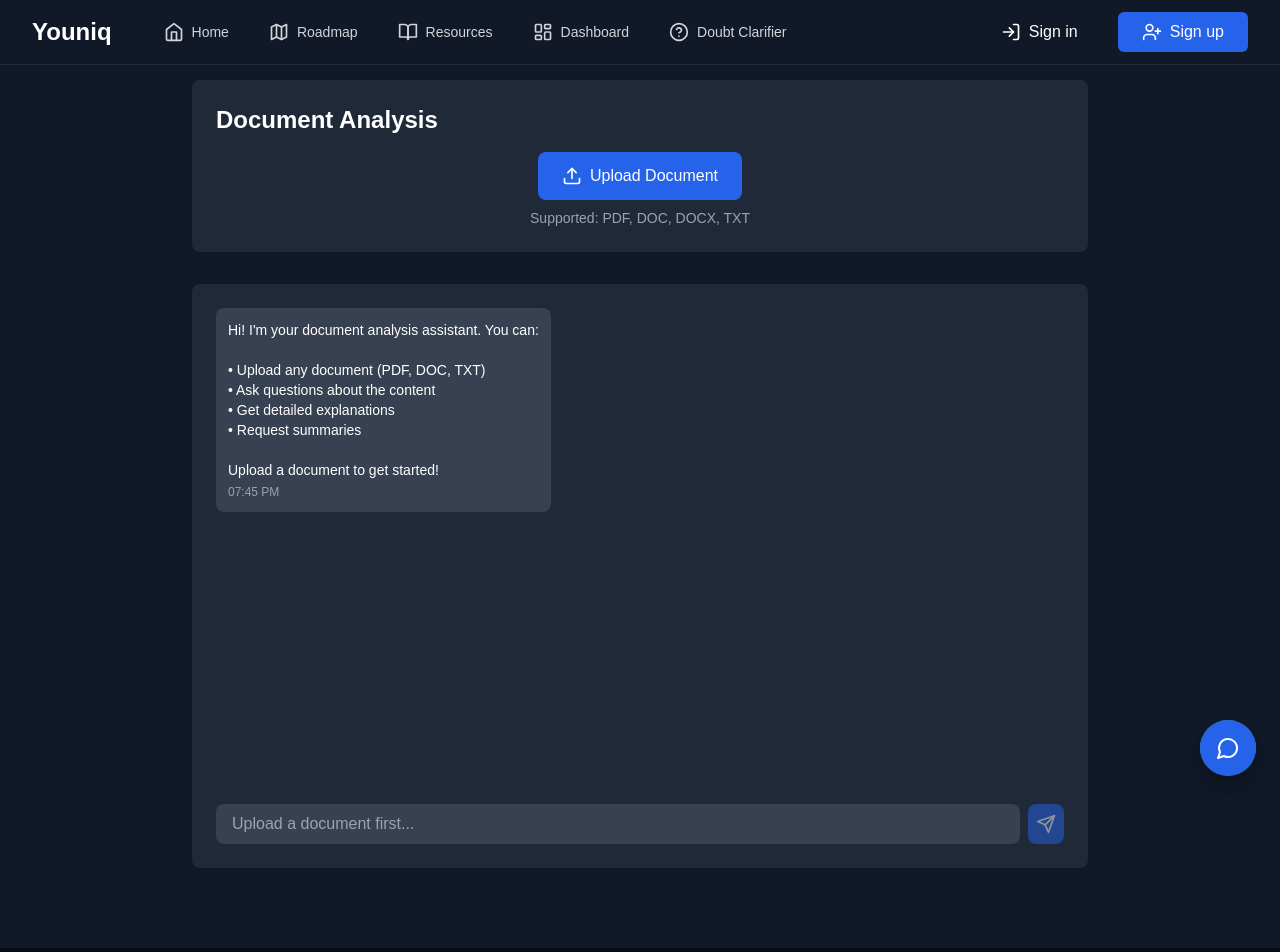
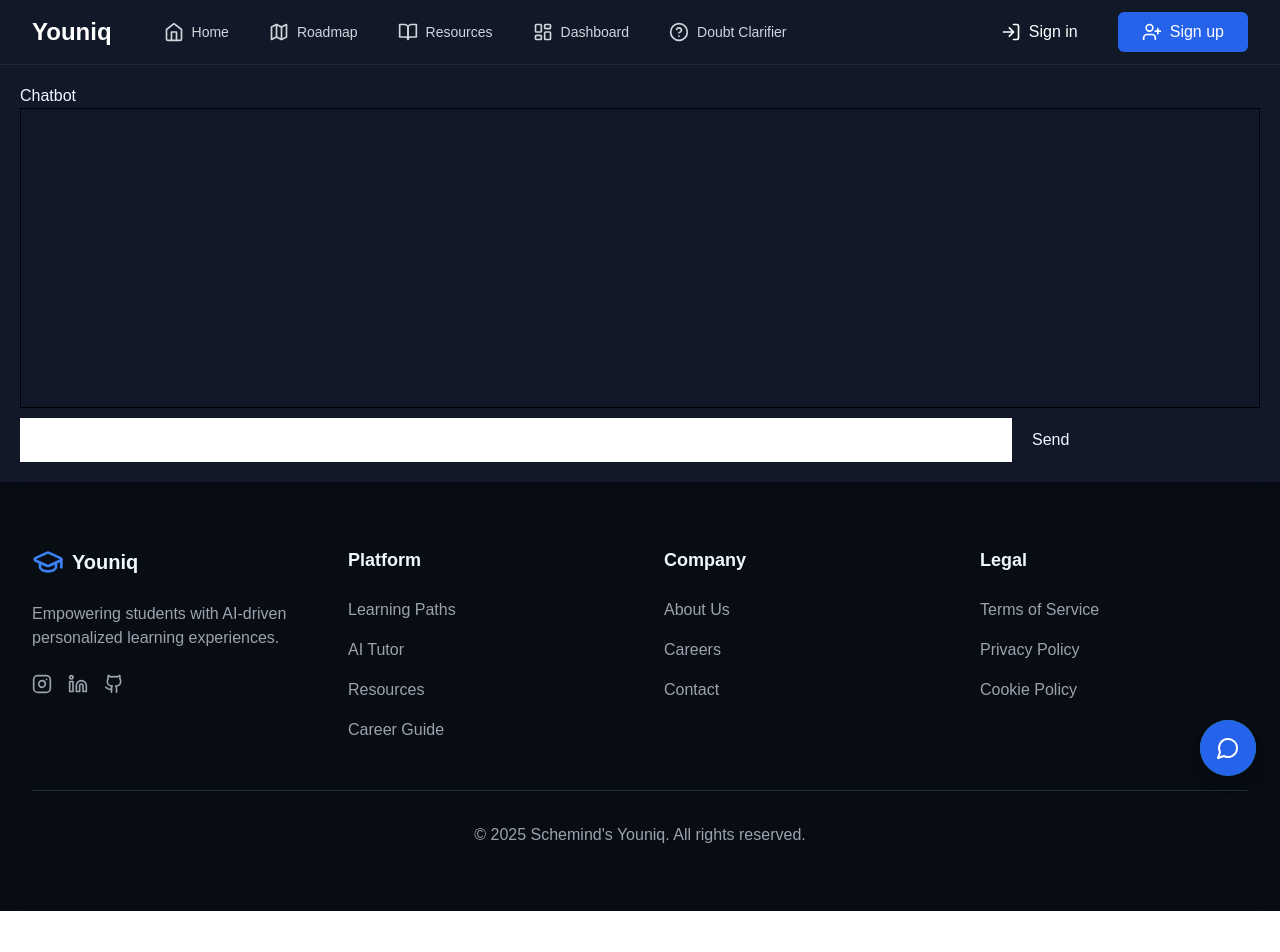
Before and after one commit to theunknownodysseus/Schemind, a React (Vite) app: page /chat in a window 1280 px wide. Shown: the top 952 px of the page. After the commit the page ends 911 px from the top, so only its background shows below. Built offline with nearby package versions, Linux system fonts and the light colour scheme; a web font is replaced by a local one.

Commit message:
Refactor Chat component to Chatbot with new API

```diff
--- a/src/pages/Chat.tsx
+++ b/src/pages/Chat.tsx
@@ -1,282 +1,75 @@
-import React, { useState, useRef } from 'react';
-import { Upload, FileText, Send, Loader, X } from 'lucide-react';
-import { GoogleGenAI } from '@google/genai';
+import React, { useState } from "react";
+import * as GoogleAI from "@google/generative-ai";
 
-type Message = {
-  text: string;
-  isUser: boolean;
-  timestamp: Date;
-};
+const Chatbot: React.FC = () => {
+  const [messages, setMessages] = useState<string[]>([]);
+  const [input, setInput] = useState("");
+  const [loading, setLoading] = useState(false);
 
-type Document = {
-  name: string;
-  content: string;
-  type: string;
-};
+  const fetchResponse = async (message: string) => {
+    const apiKey = 'AIzaSyDeC13eXS3igAB5MQZGWArKlQdgz6WROps';
 
-const Chat: React.FC = () => {
-  const [messages, setMessages] = useState<Message[]>([
-    {
-      text:
-        "Hi! I'm your document analysis assistant. You can:\n\n• Upload any document (PDF, DOC, TXT)\n• Ask questions about the content\n• Get detailed explanations\n• Request summaries\n\nUpload a document to get started!",
-      isUser: false,
-      timestamp: new Date(),
-    },
-  ]);
-  const [inputMessage, setInputMessage] = useState('');
-  const [isLoading, setIsLoading] = useState(false);
-  const [currentDocument, setCurrentDocument] = useState<Document | null>(null);
-  const [isUploading, setIsUploading] = useState(false);
-  const fileInputRef = useRef<HTMLInputElement>(null);
+    const genAI = new GoogleAI.GoogleGenerativeAI(apiKey);
+    const model = genAI.getGenerativeModel({ model: "gemini-pro" });
 
-  // Initialize Gemini client
-  const ai = new GoogleGenAI({
-    apiKey: 'AIzaSyDeC13eXS3igAB5MQZGWArKlQdgz6WROps', // or use env var
-  });
+    try {
+      setLoading(true);
 
-  const handleFileUpload = async (event: React.ChangeEvent<HTMLInputElement>) => {
-    const file = event.target.files?.[0];
-    if (!file) return;
-
-    setIsUploading(true);
-    const reader = new FileReader();
-
-    reader.onload = (e) => {
-      const content = e.target?.result as string;
-      const document: Document = {
-        name: file.name,
-        content,
-        type: file.type,
-      };
-      setCurrentDocument(document);
+      const result = await model.generateContent(message);
+      const responseText =
+        result.response.text().trim() || "Sorry, I couldn't understand.";
 
       setMessages((prev) => [
         ...prev,
-        {
-          text: `I've processed your document "${file.name}". You can now ask questions about its content.`,
-          isUser: false,
-          timestamp: new Date(),
-        },
+        `User: ${message}`,
+        `AI: ${responseText}`,
       ]);
+    } catch (err) {
+      console.error(err);
+      setMessages((prev) => [...prev, "Error fetching response."]);
+    }
 
-      setIsUploading(false);
+    setLoading(false);
   };
 
-    reader.onerror = (err) => {
-      console.error('File read error:', err);
-      setMessages((prev) => [
-        ...prev,
-        {
-          text: "Sorry, I couldn’t read this file.",
-          isUser: false,
-          timestamp: new Date(),
-        },
-      ]);
-      setIsUploading(false);
-    };
-
-    reader.readAsText(file);
-  };
-
-  const handleSendMessage = async () => {
-    if (!inputMessage.trim()) return;
-
-    const userMsg: Message = {
-      text: inputMessage,
-      isUser: true,
-      timestamp: new Date(),
-    };
-    setMessages((prev) => [...prev, userMsg]);
-    setInputMessage('');
-    setIsLoading(true);
-
-    try {
-      // Build context
-      const recent = messages
-        .slice(-5)
-        .map((m) => `${m.isUser ? 'User' : 'Assistant'}: ${m.text}`)
-        .join('\n');
-      const docCtx = currentDocument
-        ? `\nDocument Content:\n${currentDocument.content.slice(0, 2000)}...`
-        : '';
-
-      // Call Gemini generateContent
-      const response = await ai.models.generateContent({
-        model: 'gemini-2.5-flash', // or whichever Gemini model you want
-        contents: [
-          {
-            role: 'user',
-            parts: [
-              {
-                text: `
-You are a helpful document analysis assistant. Your role is to:
-1. Answer questions about the document content
-2. Provide clear explanations
-3. Summarize sections when requested
-4. Help understand complex parts
-5. Point out key information
-
-${docCtx}
-
-Recent conversation:
-${recent}
-
-User: ${inputMessage}
-
-Provide a helpful response based ONLY on the document:`,
-              },
-            ],
-          },
-        ],
-        config: {
-          // You can optionally set temperature or “thinking” budget per docs :contentReference[oaicite:1]{index=1}
-          temperature: 0.7,
-        },
-      });
-
-      const botResponse = response.candidates?.[0]?.content?.parts?.[0]?.text?.trim();
-      setMessages((prev) => [
-        ...prev,
-        {
-          text: botResponse || "Sorry, I couldn't understand.",
-          isUser: false,
-          timestamp: new Date(),
-        },
-      ]);
-    } catch (err) {
-      console.error('Gemini API error:', err);
-      setMessages((prev) => [
-        ...prev,
-        {
-          text: "Oops! Something went wrong with the AI.",
-          isUser: false,
-          timestamp: new Date(),
-        },
-      ]);
-    } finally {
-      setIsLoading(false);
-    }
-  };
-
-  const removeDocument = () => {
-    setCurrentDocument(null);
-    setMessages((prev) => [
-      ...prev,
-      {
-        text: "Document removed. You can upload a new one to analyze.",
-        isUser: false,
-        timestamp: new Date(),
-      },
-    ]);
+  const handleSend = () => {
+    if (!input.trim()) return;
+    fetchResponse(input);
+    setInput("");
   };
 
   return (
-    <div className="min-h-screen bg-gray-900 text-white p-4 pb-20">
-      <div className="max-w-4xl mx-auto">
-        {/* Upload */}
-        <div className="mb-8">
-          <div className="bg-gray-800 rounded-lg p-6">
-            <h2 className="text-2xl font-bold mb-4">Document Analysis</h2>
-            {currentDocument ? (
-              <div className="flex items-center justify-between bg-gray-700 p-4 rounded-lg">
-                <div className="flex items-center gap-3">
-                  <FileText className="text-blue-500" size={24} />
-                  <div>
-                    <p className="font-medium">{currentDocument.name}</p>
-                    <p className="text-sm text-gray-400">{currentDocument.type}</p>
-                  </div>
-                </div>
-                <button
-                  onClick={removeDocument}
-                  className="text-gray-400 hover:text-red-500 transition-colors"
+    <div style={{ padding: "20px", fontFamily: "Arial" }}>
+      <h2>Chatbot</h2>
+
+      <div
+        style={{
+          height: "300px",
+          overflowY: "scroll",
+          border: "1px solid black",
+          padding: "10px",
+        }}
       >
-                  <X size={20} />
-                </button>
-              </div>
-            ) : (
-              <div className="text-center">
-                <input
-                  type="file"
-                  ref={fileInputRef}
-                  onChange={handleFileUpload}
-                  accept=".txt,.doc,.docx,.pdf"
-                  className="hidden"
-                />
-                <button
-                  onClick={() => fileInputRef.current?.click()}
-                  disabled={isUploading}
-                  className="bg-blue-600 px-6 py-3 rounded-lg hover:bg-blue-700 transition-colors flex items-center gap-2 mx-auto"
-                >
-                  {isUploading ? (
-                    <Loader className="animate-spin" size={20} />
-                  ) : (
-                    <Upload size={20} />
-                  )}
-                  {isUploading ? "Processing..." : "Upload Document"}
-                </button>
-                <p className="text-gray-400 mt-2 text-sm">
-                  Supported: PDF, DOC, DOCX, TXT
-                </p>
-              </div>
-            )}
-          </div>
+        {messages.map((msg, i) => (
+          <p key={i}>{msg}</p>
+        ))}
       </div>
 
-        {/* Chat */}
-        <div className="bg-gray-800 rounded-lg p-6">
-          <div className="h-[60vh] overflow-y-auto mb-4 space-y-4">
-            {messages.map((message, idx) => (
-              <div
-                key={idx}
-                className={`flex ${message.isUser ? 'justify-end' : 'justify-start'}`}
-              >
-                <div
-                  className={`max-w-[80%] rounded-lg p-3 ${
-                    message.isUser ? 'bg-blue-600' : 'bg-gray-700'
-                  }`}
-                >
-                  <p className="text-sm whitespace-pre-line">{message.text}</p>
-                  <span className="text-xs opacity-50 mt-1 block">
-                    {message.timestamp.toLocaleTimeString([], {
-                      hour: '2-digit',
-                      minute: '2-digit',
-                    })}
-                  </span>
-                </div>
-              </div>
-            ))}
-
-            {isLoading && (
-              <div className="flex justify-start">
-                <div className="bg-gray-700 rounded-lg p-3">
-                  <Loader className="animate-spin" size={16} />
-                </div>
-              </div>
-            )}
-          </div>
-
-          <div className="flex gap-2">
       <input
         type="text"
-              value={inputMessage}
-              onChange={(e) => setInputMessage(e.target.value)}
-              onKeyPress={(e) => e.key === 'Enter' && handleSendMessage()}
-              placeholder={currentDocument ? "Ask about the document..." : "Upload a document first..."}
-              disabled={!currentDocument}
-              className="flex-1 bg-gray-700 rounded-lg px-4 py-2 focus:ring-2 focus:ring-blue-500"
+        value={input}
+        onChange={(e) => setInput(e.target.value)}
+        style={{ width: "80%", padding: "10px", marginTop: "10px" }}
       />
+
       <button
-              onClick={handleSendMessage}
-              disabled={!inputMessage.trim() || isLoading || !currentDocument}
-              className="bg-blue-600 p-2 rounded-lg hover:bg-blue-700 disabled:opacity-50"
+        onClick={handleSend}
+        style={{ padding: "10px", marginLeft: "10px" }}
       >
-              <Send size={20} />
+        {loading ? "Loading..." : "Send"}
       </button>
-          </div>
-        </div>
-      </div>
     </div>
   );
 };
 
-export default Chat;
+export default Chatbot;
```
Lines whose indentation alone changed are shown as unchanged.
